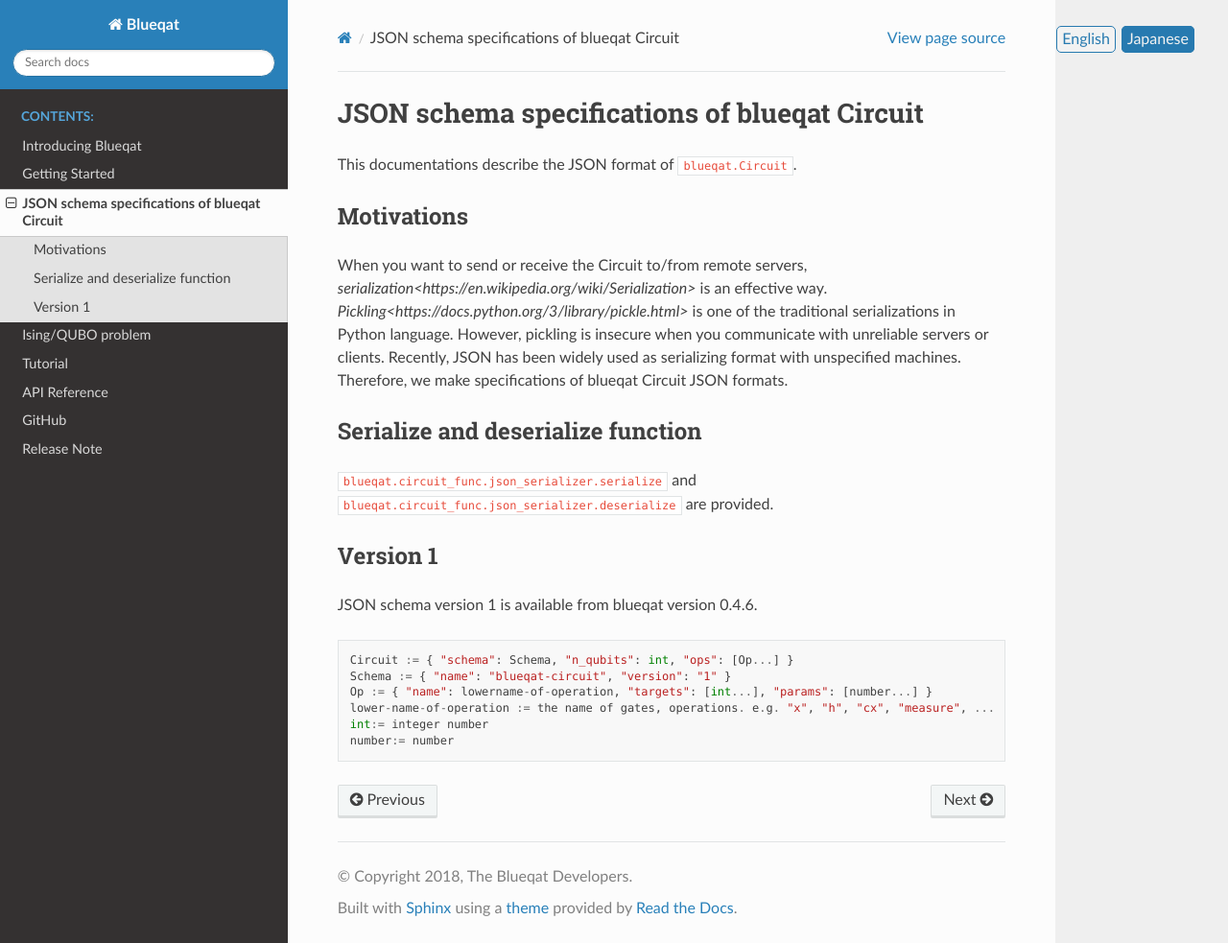
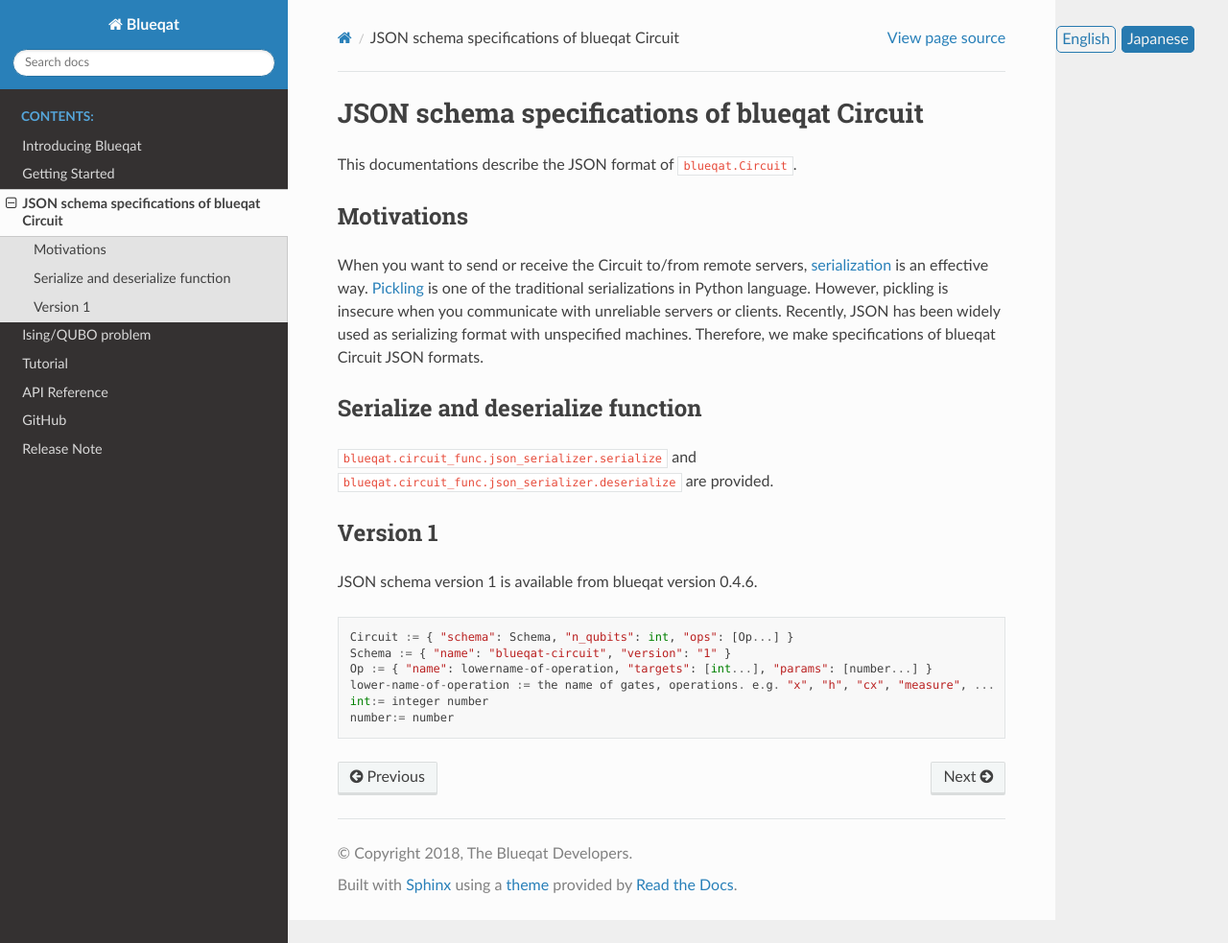
Before and after one commit to Qaqarot/qaqarot, a Sphinx documentation site: the page built from doc/source/json.rst, in a window 1280 px wide and 983 px high. Shown: the whole window at 96% size. Built offline with Sphinx 7.4.7 and the Read the Docs theme 2.0.0, drawn with Linux system fonts in a browser that asks for light colours.

Commit message:
DOC: Fix link

```diff
--- a/doc/source/json.rst
+++ b/doc/source/json.rst
@@ -6,8 +6,8 @@ This documentations describe the JSON format of ``blueqat.Circuit``.
 Motivations
 -----------
 
-When you want to send or receive the Circuit to/from remote servers, `serialization<https://en.wikipedia.org/wiki/Serialization>` is an effective way.
-`Pickling<https://docs.python.org/3/library/pickle.html>` is one of the traditional serializations in Python language. However, pickling is insecure when you communicate with unreliable servers or clients.  Recently, JSON has been widely used as serializing format with unspecified machines.
+When you want to send or receive the Circuit to/from remote servers, `serialization <https://en.wikipedia.org/wiki/Serialization>`_ is an effective way.
+`Pickling <https://docs.python.org/3/library/pickle.html>`_ is one of the traditional serializations in Python language. However, pickling is insecure when you communicate with unreliable servers or clients.  Recently, JSON has been widely used as serializing format with unspecified machines.
 Therefore, we make specifications of blueqat Circuit JSON formats.
 
 Serialize and deserialize function
```
